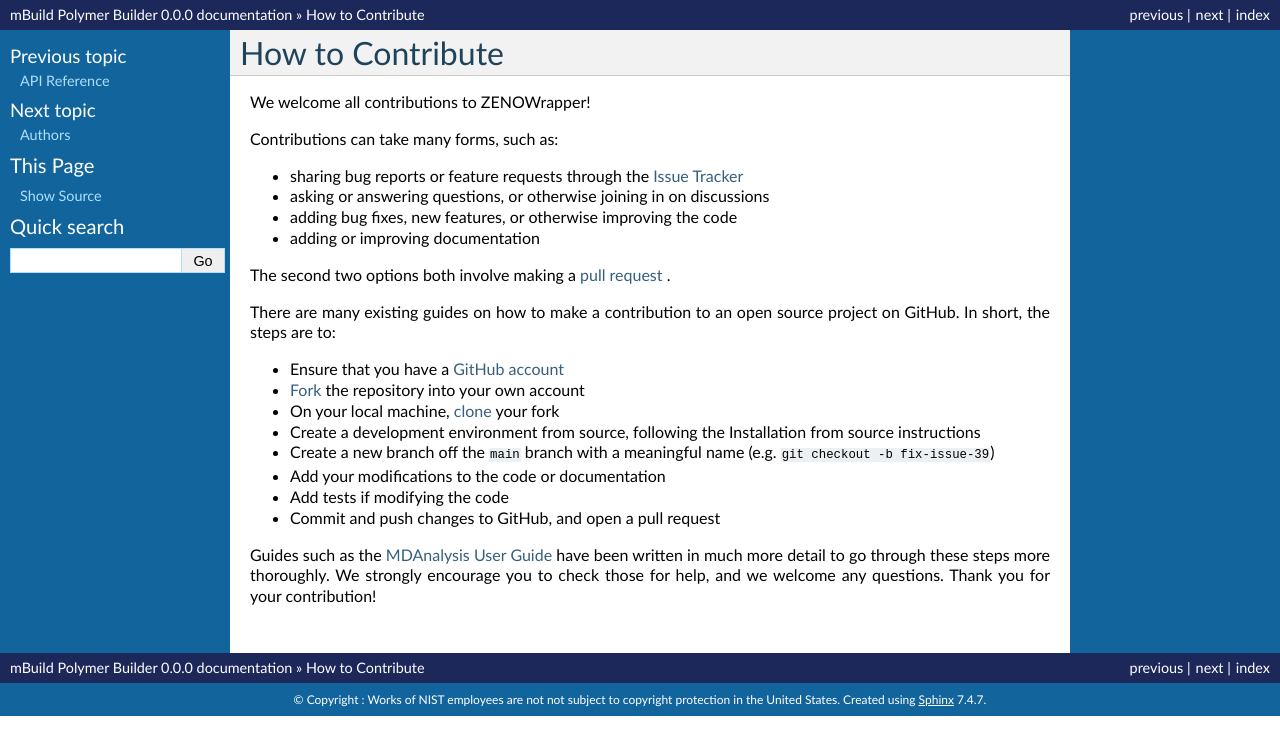
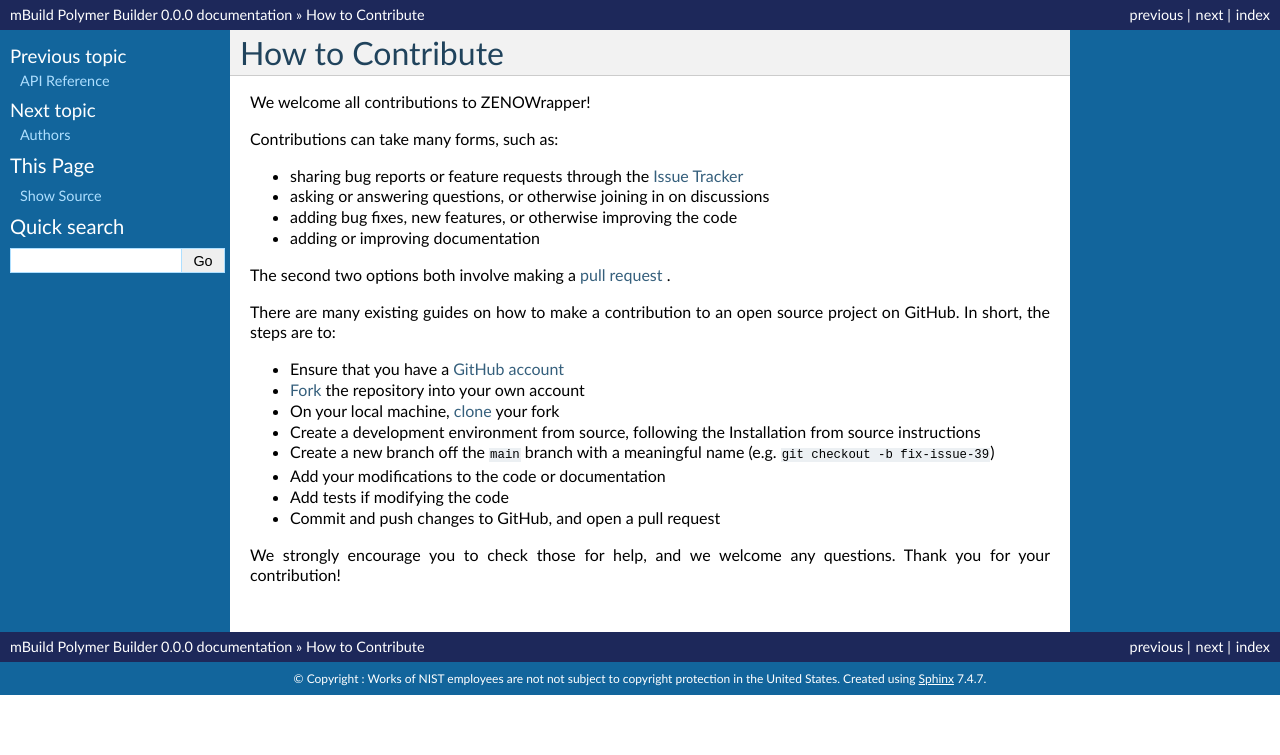
Before and after one commit to usnistgov/mbuild_polybuild, a Sphinx documentation site: the page built from docs/contributing.rst, in a window 1280 px wide. Shown: the top 755 px of the page. Built offline with Sphinx 7.4.7, drawn with Linux system fonts in a browser that asks for light colours.

Commit message:
Update docs

```diff
--- a/CONTRIBUTING.md
+++ b/CONTRIBUTING.md
@@ -23,7 +23,5 @@ source project on GitHub. In short, the steps are to:
   * Add tests if modifying the code
   * Commit and push changes to GitHub, and open a pull request
 
-Guides such as the [MDAnalysis User Guide](https://userguide.mdanalysis.org/stable/contributing.html)
-have been written in much more detail to go through these steps more thoroughly.
 We strongly encourage you to check those for help, and we welcome any questions.
 Thank you for your contribution!
--- a/docs/_templates/autosummary/class.rst
+++ b/docs/_templates/autosummary/class.rst
@@ -7,7 +7,6 @@
 .. autoclass:: {{ objname }}
    :members:
    :show-inheritance:
-   :inherited-members:
 
    {% block methods %}
    {% block attributes %}
--- a/docs/_templates/autosummary/module.rst
+++ b/docs/_templates/autosummary/module.rst
@@ -67,7 +67,9 @@
    :template: module.rst
    :recursive:
 {% for item in modules %}
+{% if not item.endswith('tests') and not item.endswith('_pdb_files') %}
    {{ item }}
+{% endif %}
 {%- endfor %}
 {% endif %}
 {% endblock %}
--- a/pyproject.toml
+++ b/pyproject.toml
@@ -101,7 +101,6 @@ testpaths = [
 
 [tool.black]
 line-length = 120
-indent-width = 4
 
 [tool.ruff]
 line-length = 120
```
Also changed, not shown: docs/_autosummary/mbuild_polybuild.rst (deleted, +0 -36 lines), docs/_autosummary/mbuild_polybuild.tests.rst (deleted, +0 -35 lines), 2 other files.
